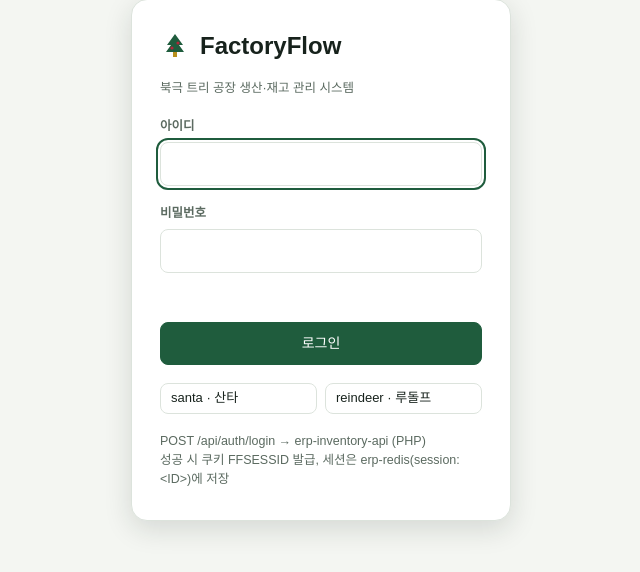
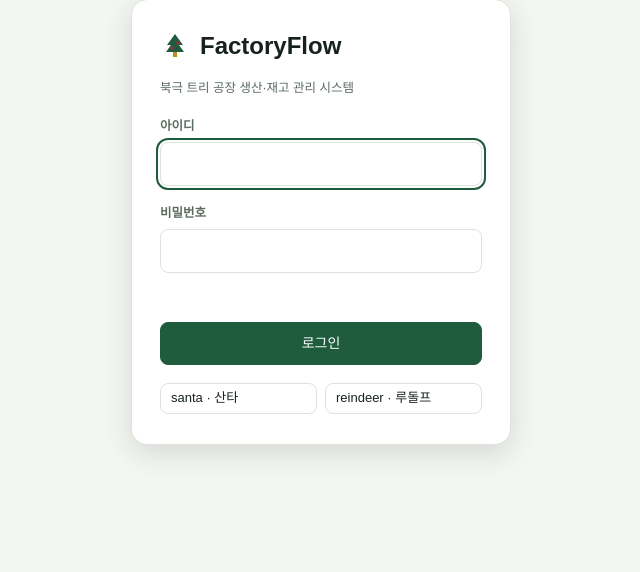
Before and after one commit to ssohyun0/factoryflow, a PHP site: page / in a window 1280 px wide. Shown: the part 33-605 px from the top of the page, without its empty margins (319-959 px from the left). Run offline with PHP 8.4, Linux system fonts and the light colour scheme; some web fonts are replaced.

Commit message:
refactor(frontend): 로그인 화면 기술 안내 문구, 상단 도메인 표시, 세션 확인 패널 제거
ERP 업무 기능이 아닌 시연용 요소를 화면에서 뺀다. 세션 공유·분산 증명은 curl로 한다.

Co-Authored-By: Claude Opus 5.5 <noreply@anthropic.com>

```diff
--- a/frontend/css/app.css
+++ b/frontend/css/app.css
@@ -218,8 +218,3 @@ select { padding: 6px 10px; border: 1px solid var(--line); border-radius: 6px; b
   .nav a { padding: 7px 10px; }
   .top, .view { padding-left: max(16px, env(safe-area-inset-left, 0px)); padding-right: max(16px, env(safe-area-inset-right, 0px)); }
 }
-
-/* 세션 확인 패널: 서버별 값 비교 줄 */
-.svc .v.same { color: var(--ok); }
-.svc .v.diff { color: var(--crit); }
-.verdict.crit { background: var(--crit-bg); color: var(--crit); }
--- a/frontend/js/app.js
+++ b/frontend/js/app.js
@@ -1,6 +1,6 @@
 /* ------------------------------------------------------------
- * js/app.js — FactoryFlow 화면 (로그인, 메뉴, 세션 확인 패널)
- * 역할 : 시안(docs/mockup)의 화면 구조를 그대로 옮기고, 데이터는 서버 API(api.js)에서 받는다.
+ * js/app.js — FactoryFlow 화면 (로그인, 메뉴, 화면 이동)
+ * 역할 : 시안(docs/mockup)의 화면 구조를 옮기고, 데이터는 서버 API(api.js)에서 받는다.
  *        화면이 기억하는 값은 로그인 사용자 정보뿐이다. 재고·작업지시 등은 매번 서버에 묻는다.
  * 화면 이동 : 주소의 #해시 (#dashboard, #models, #plan, #work, #inventory)
  * 역할별 메뉴 : 산타(ADMIN) 대시보드·트리 모델·재고 / 루돌프(WORKER) 대시보드·작업·재고
@@ -55,8 +55,7 @@ const ICON = {
 const TREE_LOGO = '<svg width="30" height="30" viewBox="0 0 30 30" aria-hidden="true"><path d="M15 3 7 14h4l-5 7h18l-5-7h4z" fill="var(--pine)"/><rect x="13" y="21" width="4" height="5" fill="var(--gold)"/><circle cx="12" cy="17" r="1.6" fill="var(--berry)"/><circle cx="18" cy="12" r="1.6" fill="var(--berry)"/></svg>';
 
 /** 아직 연결하지 않은 업무 화면의 임시 내용 (T11, T12 에서 교체) */
-const pending = task => () => `<div class="panel"><div class="panel-body empty">이 화면은 ${task}에서 서버 API와 연결합니다.<br>
-  상단의 [세션 확인]으로 세션 공유와 생산 서버 분산을 확인할 수 있습니다.</div></div>`;
+const pending = task => () => `<div class="panel"><div class="panel-body empty">이 화면은 ${task}에서 서버 API와 연결합니다.</div></div>`;
 
 // ---- 라우팅: 역할별 탭 --------------------------------------------------
 // render 는 HTML 문자열을 돌려주는 함수. nav=false 인 화면(생산계획)은 메뉴에 없고 단계 이동으로만 들어간다
@@ -87,13 +86,11 @@ function render() {
       <nav class="nav" aria-label="주 메뉴">
         ${tabs.map(([k, v]) => `<a href="#${k}" ${k === r || (r === 'plan' && k === 'models') ? 'aria-current="page"' : ''}>${ICON[k]}${v.title.replace(' (BOM)', '')}</a>`).join('')}
       </nav>
-      <div class="side-foot">factoryflow.test<br><span class="mono">erp-proxy → erp-net</span></div>
     </aside>
     <div class="main">
       <header class="top">
         <div><h1>${R.title}</h1><div class="sub">${R.sub}</div></div>
         <div class="top-actions">
-          <button class="btn" data-action="open-session">세션 확인</button>
           <span class="user-chip"><span class="avatar ${isAdmin() ? '' : 'worker'}">${esc(u.username[0].toUpperCase())}</span>${esc(u.username)} · ${esc(u.displayName)} · ${ROLE_LABEL[u.role] || esc(u.role)}</span>
           <button class="btn" data-action="logout">로그아웃</button>
         </div>
@@ -118,7 +115,6 @@ function loginView() {
         <button type="button" class="btn small" data-action="fill" data-id="santa">santa · 산타</button>
         <button type="button" class="btn small" data-action="fill" data-id="reindeer">reindeer · 루돌프</button>
       </div>
-      <p class="hint" style="margin:0">POST /api/auth/login → erp-inventory-api (PHP)<br>성공 시 쿠키 FFSESSID 발급, 세션은 erp-redis(session:&lt;ID&gt;)에 저장</p>
     </form>
   </div>`;
 }
@@ -132,11 +128,11 @@ async function submitLogin() {
   const btn = $q('#login-btn');
   btn.disabled = true;
   try {
-    const { data, servedBy } = await Api.login(username, password);
+    const { data } = await Api.login(username, password);
     state.user = data;
     location.hash = 'dashboard';
     render();
-    toast(`${data.displayName}님 로그인 · Set-Cookie FFSESSID`, { meta: `${servedBy} → erp-redis SET session:${data.sessionId.slice(0, 8)}…` });
+    toast(`${data.displayName}님, 환영합니다.`);
   } catch (err) {
     $q('#login-err').textContent = err.message;
     btn.disabled = false;
@@ -147,75 +143,13 @@ async function submitLogin() {
 async function logout() {
   try {
     await Api.logout();
-    toast('로그아웃했습니다. Redis 세션이 삭제되었습니다.');
+    toast('로그아웃했습니다.');
   } catch (err) {
     toast(err.message, { crit: true });
   }
   state.user = null;
   closeLayer();
   render();
-}
-
-// ---- 세션 확인 패널: 세션 공유 + 생산 서버 분산 증명 ---------------------
-/**
- * 패널을 열고 PHP·FastAPI 양쪽 세션 정보를 동시에 불러와 비교한다.
- * 두 서버의 sessionId·username 이 같으면 이기종 세션 공유가 동작하는 것이다.
- */
-async function openSession() {
-  $q('#layer').innerHTML = `<div class="overlay" data-action="close-layer" style="place-items:stretch end;padding:0"><aside class="drawer" aria-label="세션 공유 확인">
-    <div class="panel-head"><h2>세션 공유 확인</h2><button class="btn small" data-action="close-layer">닫기</button></div>
-    <div class="panel-body">
-      <div class="svc"><span class="k">GET /api/inventory/session → erp-inventory-api (PHP)</span><span class="v" id="svc-php">불러오는 중…</span></div>
-      <div class="svc"><span class="k">GET /api/production/session → production_pool (FastAPI)</span><span class="v" id="svc-py">불러오는 중…</span></div>
-      <div id="share-verdict"></div>
-      <p class="hint" style="margin:0">두 서버가 같은 쿠키 FFSESSID로 erp-redis의 같은 키 session:&lt;ID&gt;를 읽습니다.</p>
-      <button class="btn primary" data-action="burst" style="align-self:flex-start">생산 서버 6회 연속 호출</button>
-      <div class="table-wrap"><table>
-        <thead><tr><th>#</th><th>servedBy</th><th>sessionId</th><th>user</th></tr></thead>
-        <tbody id="burst-body"><tr><td colspan="4" class="hint">버튼을 누르면 erp-proxy가 요청을 3대에 차례로 나눕니다.</td></tr></tbody></table></div>
-      <div id="burst-verdict"></div>
-    </div></aside></div>`;
-
-  // 두 요청을 동시에 보낸다. 한쪽이 실패해도 다른 쪽 결과는 보여준다
-  const [php, py] = await Promise.allSettled([Api.inventorySession(), Api.productionSession()]);
-  const line = r => r.status === 'fulfilled'
-    ? `sessionId ${esc(r.value.data.sessionId)}<br>user ${esc(r.value.data.username)} · ${esc(r.value.data.role)} · ${esc(r.value.data.server)}<br>servedBy <span class="server">${esc(r.value.servedBy)}</span>`
-    : `<span class="minus">${esc(r.reason.status)} ${esc(r.reason.message)}</span>`;
-  if (!$q('#svc-php')) return;   // 그사이 패널을 닫았으면 그리지 않는다
-  $q('#svc-php').innerHTML = line(php);
-  $q('#svc-py').innerHTML = line(py);
-  if (php.status === 'fulfilled' && py.status === 'fulfilled') {
-    const same = php.value.data.sessionId === py.value.data.sessionId && php.value.data.username === py.value.data.username;
-    $q('#share-verdict').innerHTML = same
-      ? '<div class="verdict">PHP와 FastAPI가 같은 세션을 읽었습니다 (세션 공유 성공)</div>'
-      : '<div class="verdict crit">두 서버의 세션이 다릅니다</div>';
-  }
-}
-
-/**
- * 생산 서버 세션 API 를 6번 차례로 호출해 응답한 컨테이너(servedBy)를 표에 쌓는다.
- * erp-proxy 의 라운드로빈 때문에 erp-production-api-1 → 2 → 3 → 1 … 순서로 응답한다.
- */
-async function burst() {
-  const tb = $q('#burst-body'), btn = $q('[data-action="burst"]');
-  tb.innerHTML = ''; $q('#burst-verdict').innerHTML = '';
-  btn.disabled = true;
-  const servers = new Set();
-  let sameCount = 0;
-  for (let i = 1; i <= 6; i++) {
-    try {
-      const { data, servedBy } = await Api.productionSession();
-      servers.add(servedBy);
-      if (data.sessionId === state.user.sessionId) sameCount++;
-      tb.insertAdjacentHTML('beforeend', `<tr><td class="num">${i}</td><td class="server">${esc(servedBy)}</td><td class="mono">${esc(data.sessionId.slice(0, 12))}…</td><td>${esc(data.username)}</td></tr>`);
-    } catch (err) {
-      tb.insertAdjacentHTML('beforeend', `<tr><td class="num">${i}</td><td colspan="3" class="minus">${esc(err.status)} ${esc(err.message)}</td></tr>`);
-      if (err.status === 401) break;   // 로그아웃·만료면 더 부를 필요가 없다 (로그인 화면으로 이동됨)
-    }
-  }
-  btn.disabled = false;
-  const ok = servers.size >= 2 && sameCount === 6;
-  $q('#burst-verdict').innerHTML = `<div class="verdict ${ok ? '' : 'crit'}">서버 ${servers.size}대로 분산 · 세션 ${sameCount}/6 동일</div>`;
 }
 
 // ---- 이벤트 연결 (data-action 속성으로 구분) ------------------------------
@@ -225,10 +159,8 @@ document.addEventListener('click', e => {
   switch (el.dataset.action) {
     case 'fill': $q('#login-id').value = el.dataset.id; $q('#login-pw').value = el.dataset.id + '123'; break;   // 시연용 계정 채우기
     case 'logout': logout(); break;
-    case 'open-session': openSession(); break;
-    case 'burst': burst(); break;
     case 'close-layer':
-      // 바깥 어두운 영역 또는 [닫기] 버튼을 눌렀을 때만 닫는다 (패널 안쪽 클릭은 무시)
+      // 팝업 바깥 어두운 영역 또는 [닫기] 버튼을 눌렀을 때만 닫는다 (팝업 안쪽 클릭은 무시)
       if (e.target === el || el.tagName === 'BUTTON') closeLayer();
       break;
   }
```
